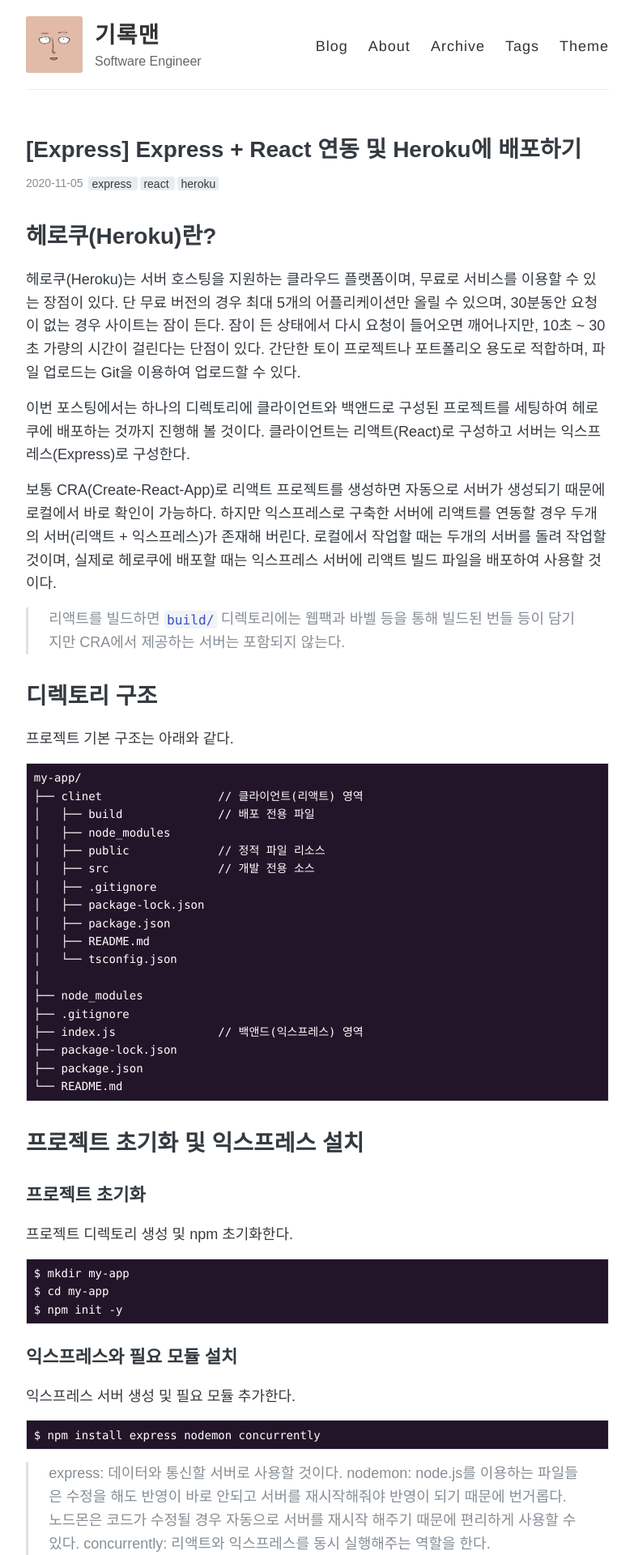
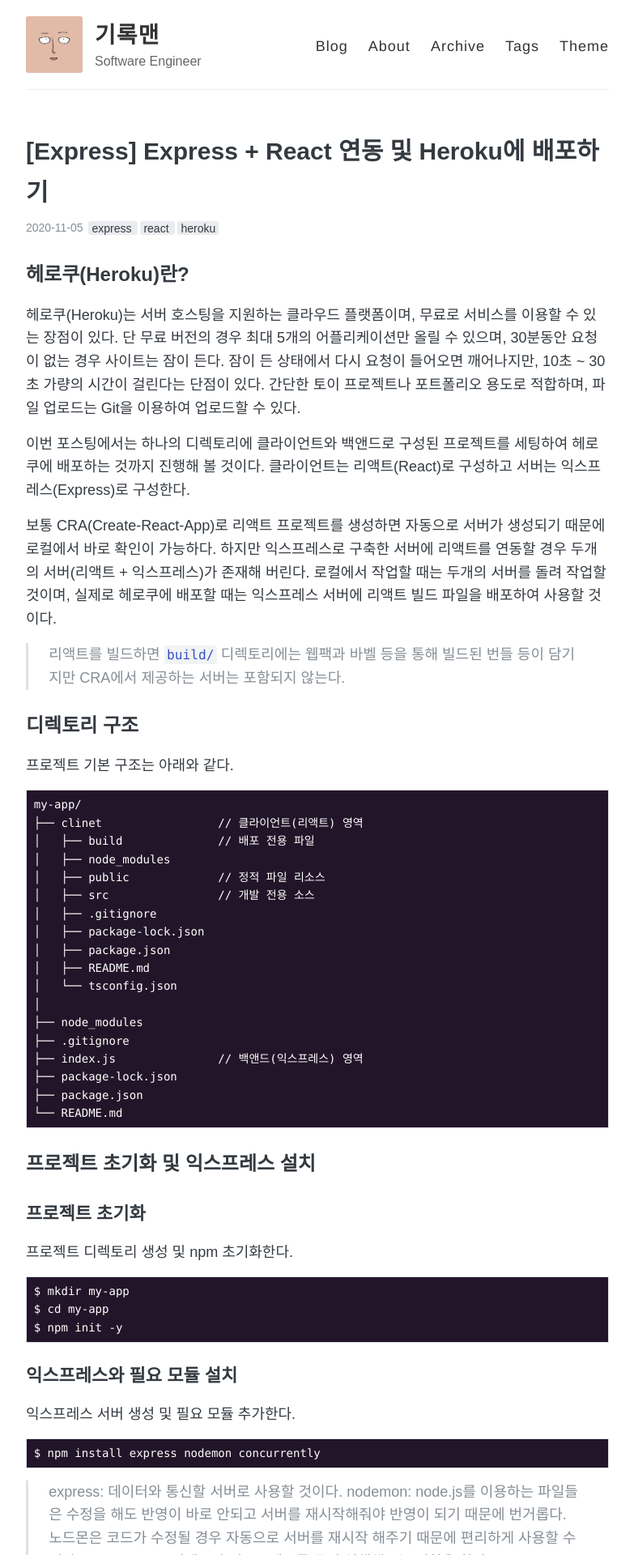
Before and after one commit to recordhouse/recordhouse.github.io, a Jekyll site: the page built from _posts/2020-11-05-express-react-heroku-init.md, in a window 1280 px wide. Shown: the top 1920 px of the page at 81% size, without its empty margins (248-1031 px from the left). Built offline with Jekyll 4.4.1, drawn with Linux system fonts in a browser that asks for light colours; some web fonts are replaced.

Commit message:
타이틀 사이즈 변경

````diff
--- a/_posts/2020-11-05-express-react-heroku-init.md
+++ b/_posts/2020-11-05-express-react-heroku-init.md
@@ -6,7 +6,7 @@ modified: 2020-11-05 09:55:22
 tag: [express, react, heroku]
 ---
 
-# 헤로쿠(Heroku)란?
+## 헤로쿠(Heroku)란?
 헤로쿠(Heroku)는 서버 호스팅을 지원하는 클라우드 플랫폼이며, 무료로 서비스를 이용할 수 있는 장점이 있다. 단 무료 버전의 경우 최대 5개의 어플리케이션만 올릴 수 있으며, 30분동안 요청이 없는 경우 사이트는 잠이 든다. 잠이 든 상태에서 다시 요청이 들어오면 깨어나지만, 10초 ~ 30초 가량의 시간이 걸린다는 단점이 있다. 간단한 토이 프로젝트나 포트폴리오 용도로 적합하며, 파일 업로드는 Git을 이용하여 업로드할 수 있다.
 
 이번 포스팅에서는 하나의 디렉토리에 클라이언트와 백앤드로 구성된 프로젝트를 세팅하여 헤로쿠에 배포하는 것까지 진행해 볼 것이다. 클라이언트는 리액트(React)로 구성하고 서버는 익스프레스(Express)로 구성한다.
@@ -15,7 +15,7 @@ tag: [express, react, heroku]
 
 > 리액트를 빌드하면 `build/` 디렉토리에는 웹팩과 바벨 등을 통해 빌드된 번들 등이 담기지만 CRA에서 제공하는 서버는 포함되지 않는다.
 
-# 디렉토리 구조
+## 디렉토리 구조
 프로젝트 기본 구조는 아래와 같다.
 
 ```
@@ -39,8 +39,8 @@ my-app/
 └── README.md
 ```
 
-# 프로젝트 초기화 및 익스프레스 설치
-## 프로젝트 초기화
+## 프로젝트 초기화 및 익스프레스 설치
+### 프로젝트 초기화
 프로젝트 디렉토리 생성 및 npm 초기화한다.
 
 ```
@@ -49,7 +49,7 @@ $ cd my-app
 $ npm init -y
 ```
 
-## 익스프레스와 필요 모듈 설치
+### 익스프레스와 필요 모듈 설치
 익스프레스 서버 생성 및 필요 모듈 추가한다.
 
 ```
@@ -89,7 +89,7 @@ $ nodemon server
 
 [http://localhost:5000/api/data](http://localhost:5000/api/data)경로에 들어가 보면 `{"greeting":"Hello World"}`를 확인해 볼 수 있다.
 
-## 헤로쿠 실행 스크립트 추가
+### 헤로쿠 실행 스크립트 추가
 
 헤로쿠 앱을 시작하려면 아래 명령어가 필요하다. `package.json`파일의 `script`에 하단 명령어를 추가해 준다.
 
@@ -99,8 +99,8 @@ $ nodemon server
 }
 ```
 
-# 헤로쿠에 배포해보기
-## 계정 생성 및 CLI 설치
+## 헤로쿠에 배포해보기
+### 계정 생성 및 CLI 설치
 
 [헤로쿠 홈페이지](https://heroku.com)로 들어가 회원가입을 하고 [이곳에서](https://devcenter.heroku.com/articles/heroku-cli) 헤로쿠 CLI를 설치한다. 설치가 완료되면 버전을 확인하여 헤로쿠 CLI가 제대로 설치되어 있는지 확인한다.
 
@@ -108,7 +108,7 @@ $ nodemon server
 $ heroku -v
 ```
 
-## Git 초기화
+### Git 초기화
 헤로쿠는 Git을 이용하여 업로드한다. 깃을 초기화 하고, 업로드 할 때 `node_modules`파일들을 무시하도록 `.gitignore` 파일을 추가한다. 다음에 첫번째 커밋을 해주자.
 
 ```
@@ -117,7 +117,7 @@ $ git add .
 $ git commit -m 'init commit'
 ```
 
-## 헤로쿠 프로젝트 생성
+### 헤로쿠 프로젝트 생성
 
 아래 명령어를 사용하여 내가 만든 계정에 로그인을 해주자. 명령어 입력 후 아무키나 입력하면 새 브라우저 창이 열리며 내 헤로쿠 계정에 로그인할 수 있다.
 
@@ -146,7 +146,7 @@ $ git push heroku master
 
 시간이 약간 소요되며 `https://프로젝트이름.herokuapp.com/api/data`으로 들어가면 `{"greeting":"Hello World"}`를 확인해 볼 수 있다.
 
-# 리액트 설치
+## 리액트 설치
 
 익스프레스를 설치하였으니 이제 클라이언트 영역인 리액트를 생성하겠다. 이 포스팅에서는 `TypeScript`를 사용하겠다. `client`이란 폴더명으로 CRA를 실행한다.
 
@@ -192,7 +192,7 @@ Access to fetch at 'http://localhost:5000/api/data' from origin 'http://localhos
 
 CORS(Cross-Origin Resource Sharing) 오류로써, 클라이언트와 서버의 포트가 다른 상태에서 클라이언트 측에서 서버 측으로 무언가를 요청했을 때 브라우저가 보안상의 이유로 요청을 차단하는 문제다. 여기서 설정한 리액트`(http://localhost:3000)`와 익스프레스`(http://localhost:5000)`는 각 다른 포트를 사용하고 있다. 이럴 경우 프록시 설정을 해줘야 한다.
 
-# 프록시(Proxy) 설정
+## 프록시(Proxy) 설정
 프록시란 사전적으로 대리, 대리인이라는 의미를 가지고 있으며, 프로토콜에 대한 대리 응답이라는 개념으로 보면 된다. 유저가 요청을 하는 경우 IP 주소가 전달되는데, 이를 프록시 서버가 임의로 IP 주소를 변경할 수 있다. 즉, 유저의 실제 IP를 알 수 없도록 하는 것이 프록시 서버의 역할이다. `http-proxy-middleware` 모듈을 설치하여 프록시를 설정할 수 있다.
 
 `client` 디렉토리에서 아래 명령어로 설치해 준다.
@@ -242,7 +242,7 @@ export default App;
 
 리액트를 재시작 하여 `get data`버튼을 클릭하면 콘솔창에 `{"greeting":"Hello World"}` 데이터가 정상적으로 출력되는 것을 확인할 수 있다.
 
-# 서버 동시 시작
+## 서버 동시 시작
 
 익스프레스와 리액트, 프록시 설정까지 마쳤다. 이제 이 두개의 서버를 동시에 시작해야하는데, 처음에 설치했던 `concurrently`모듈을 이용하면 된다. 루트 디렉토리의 `package.json`파일의 `script`에 아래 부분을 추가한다.
 
@@ -260,7 +260,7 @@ export default App;
 $ npm run dev
 ```
 
-# 빌드 빛 배포하기
+## 빌드 빛 배포하기
 
 `client` 디렉토리로 가서 빌드를 해보자
 
@@ -318,7 +318,7 @@ $ git push heroku master
 
 배포가 완료되고 해당 주소로 들어가 배포가 잘 되었는지 확인해 본다.
 
-# References
+## References
 [Deploy React and Express to Heroku) 배포](https://daveceddia.com/deploy-react-express-app-heroku/)
 [Express 서버와 React: Proxy 활용과 빌드 및 헤로쿠(Heroku) 배포](https://chaewonkong.github.io/posts/express-with-react.html)
 [[React.js] 프록시(Proxy) 설정을 통해 CORS 이슈를 해결해보자!](https://cbw1030.tistory.com/267)
--- a/style.scss
+++ b/style.scss
@@ -46,22 +46,22 @@ h1, h2, h3, h4, h5 {
 }
 
 h1 {
-  font-size: 28px;
+  font-size: 30px;
   a {
     color: inherit;
   }
 }
 
 h2 {
+  font-size: 24px;
+}
+
+h3 {
   font-size: 22px;
 }
 
-h3 {
+h4 {
   font-size: 20px;
-}
-
-h4 {
-  font-size: 18px;
 }
 
 p {
````
